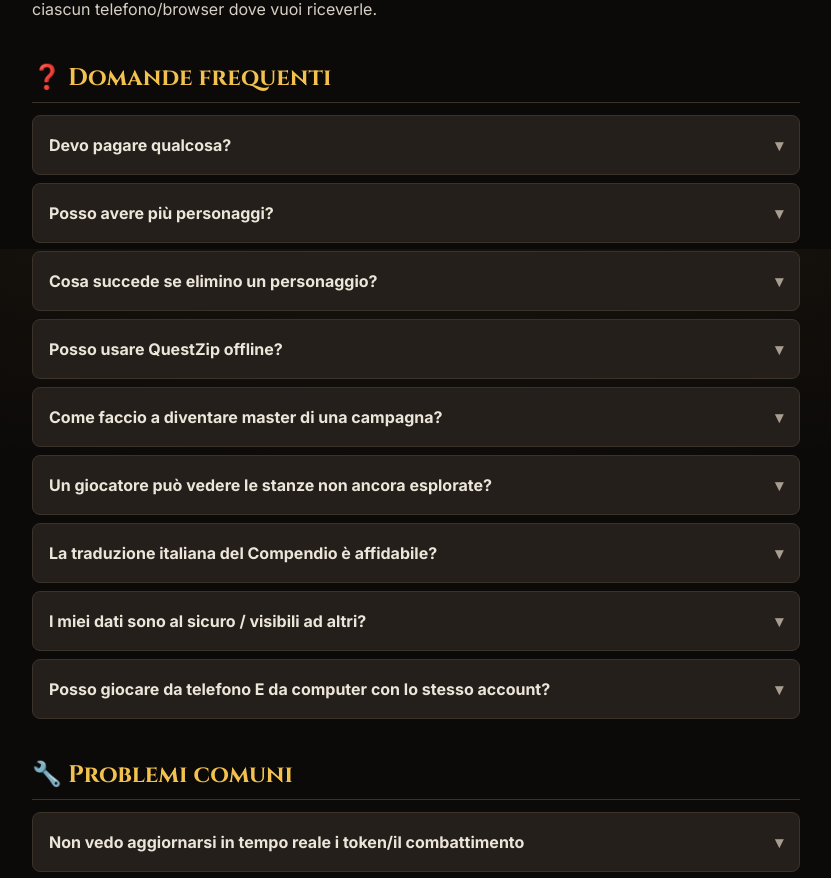
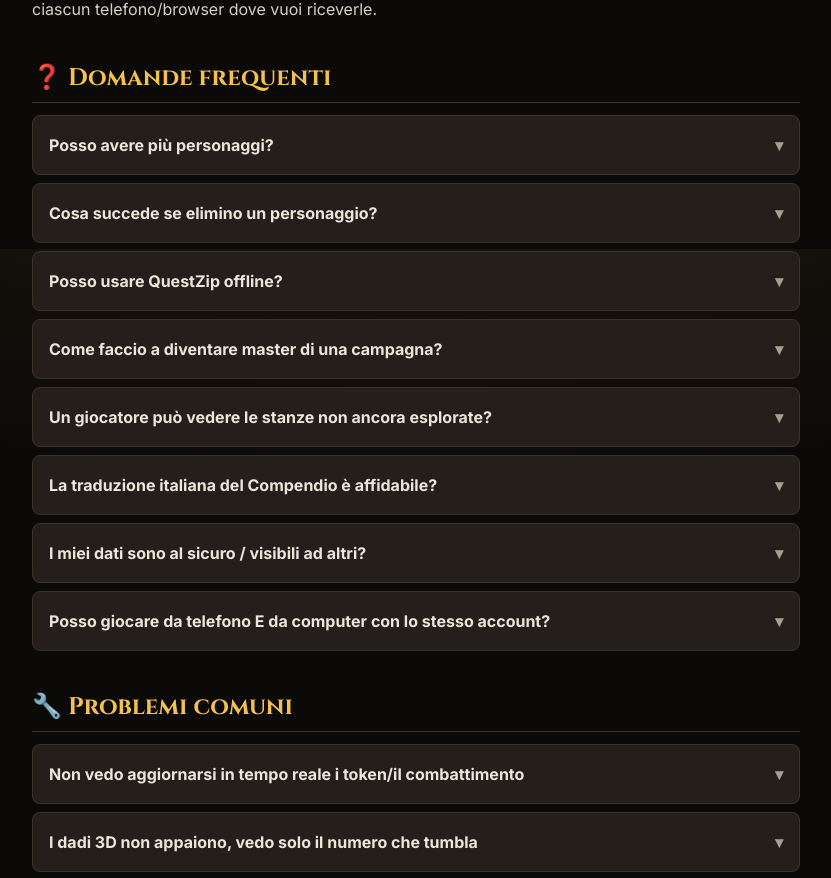
Before and after one commit to andreafabbri97/questzip, a Next.js app: page /guida in a window 1280 px wide. Shown: the part 6151-7029 px from the top of the page, without its empty margins (224-1055 px from the left). Built offline with nearby package versions, Linux system fonts and the light colour scheme; no server answers.

Commit message:
fix: rimuovi la FAQ "devo pagare qualcosa" dalla Guida
Non aggiunge informazione utile.

```diff
--- a/app/guida/page.tsx
+++ b/app/guida/page.tsx
@@ -326,9 +326,6 @@ export default function GuidaPage() {
       {/* ---------------------------------------------------------------- FAQ */}
       <Sezione id="faq" titolo="❓ Domande frequenti">
         <div className="space-y-2">
-          <Faq domanda="Devo pagare qualcosa?">
-            No, QuestZip non ha abbonamenti né acquisti in-app.
-          </Faq>
           <Faq domanda="Posso avere più personaggi?">
             Sì, non c&apos;è un limite al numero di personaggi che puoi creare e salvare sul tuo
             account.
```
